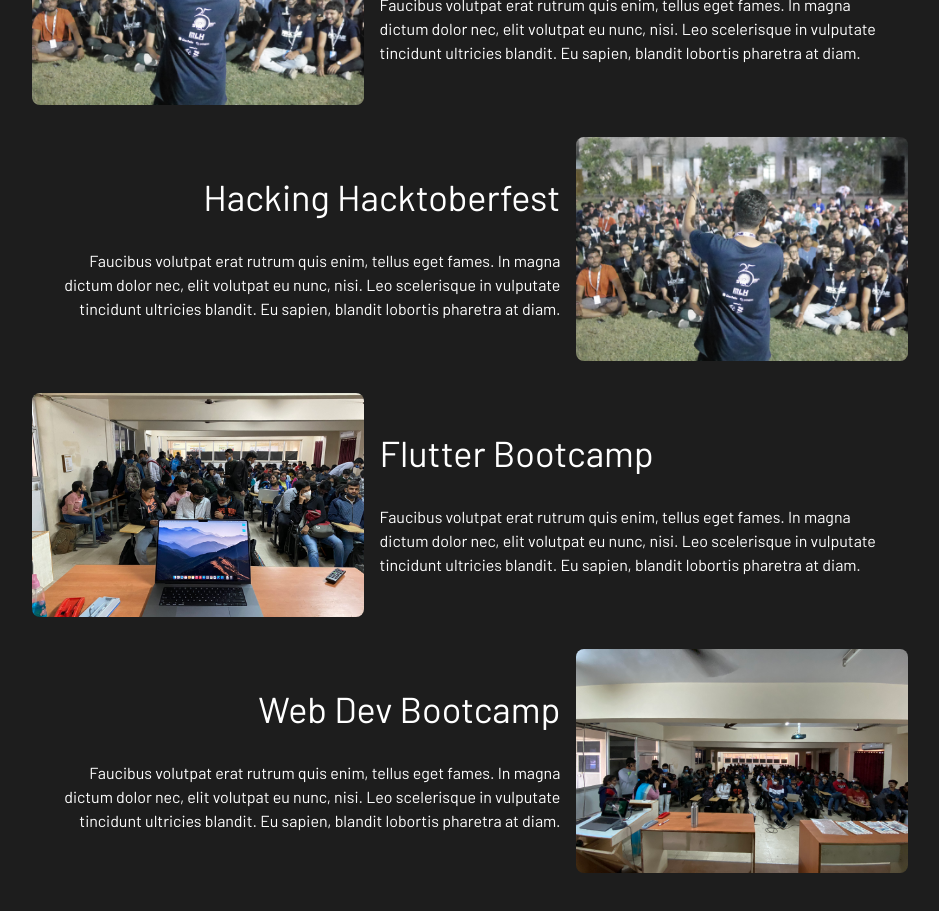
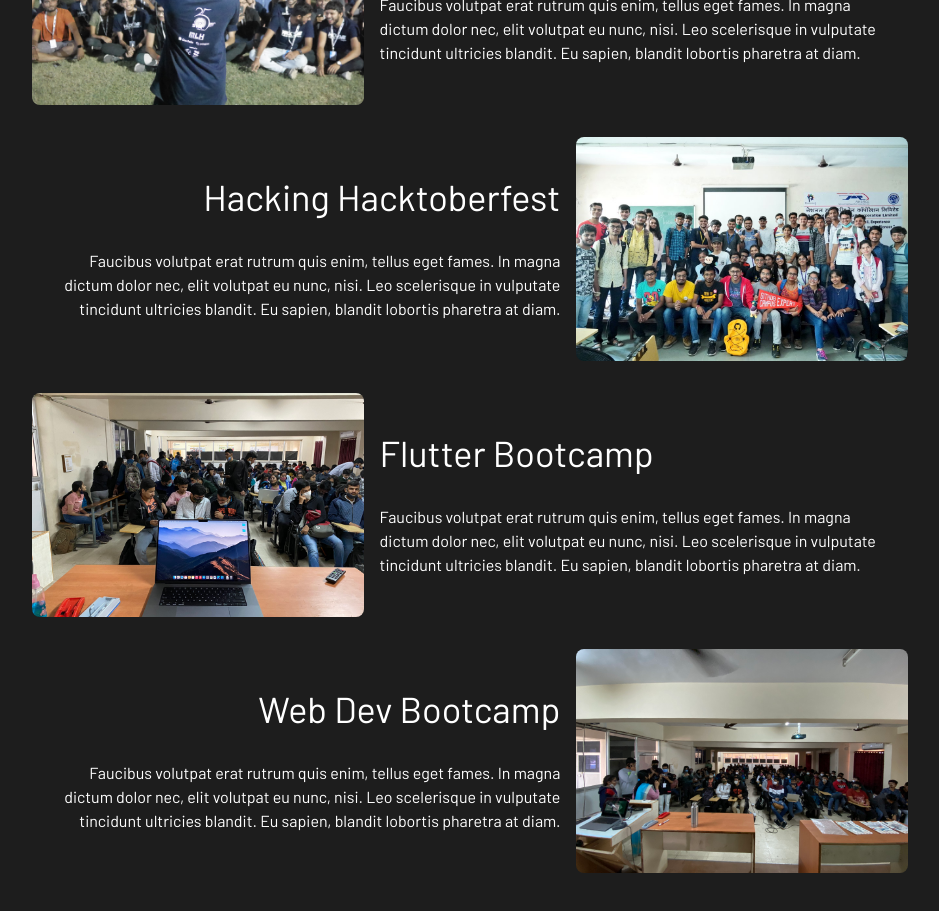
Before and after one commit to Hack-Club-SVIT/hcs-official-website, a React (Vite) app: page / in a window 1280 px wide. Shown: the part 1680-2591 px from the top of the page, without its empty margins (170-1109 px from the left). Built offline with nearby package versions, Linux system fonts and the light colour scheme.

Commit message:
events data updated

```diff
--- a/src/components/Team.jsx
+++ b/src/components/Team.jsx
@@ -13,7 +13,7 @@ function Team() {
             The pioneers of Hack Club SVIT
           </p>
         </div>
-        <div class="grid gap-8 lg:gap-16 sm:grid-cols-2 md:grid-cols-3 lg:grid-cols-4 place-content-center place-items-center">
+        <div class="grid gap-8 lg:gap-16 sm:grid-cols-2 md:grid-cols-2 lg:grid-cols-4 place-content-center place-items-center">
           {team.map((member) => {
             return (
               <TeamCard key={member.id} name={member.name} image={member.img} />
--- a/src/components/TeamCard.jsx
+++ b/src/components/TeamCard.jsx
@@ -6,7 +6,7 @@ function TeamCard({ name, image }) {
       <img
         class="mx-auto w-full h-56 rounded-tr-md rounded-tl-md object-cover"
         src={image}
-        alt="Bonnie Avatar"
+        alt={name}
       />
       <h3 class="text-2xl py-2 font-bold rounded-bl-md rounded-br-md tracking-tight text-white bg-primary-red">
         <a href="#">{name}</a>
--- a/src/components/event.json
+++ b/src/components/event.json
@@ -9,7 +9,7 @@
         "id": 2,
         "name": "Hacking Hacktoberfest",
         "description": "Faucibus volutpat erat rutrum quis enim, tellus eget fames. In magna dictum dolor nec, elit volutpat eu nunc, nisi. Leo scelerisque in vulputate tincidunt ultricies blandit. Eu sapien, blandit lobortis pharetra at diam.",
-        "src": "/Event.png"
+        "src": "/community.jpeg"
     },
     {
         "id": 3,
```
Also changed, not shown: public/community.jpeg (added).
